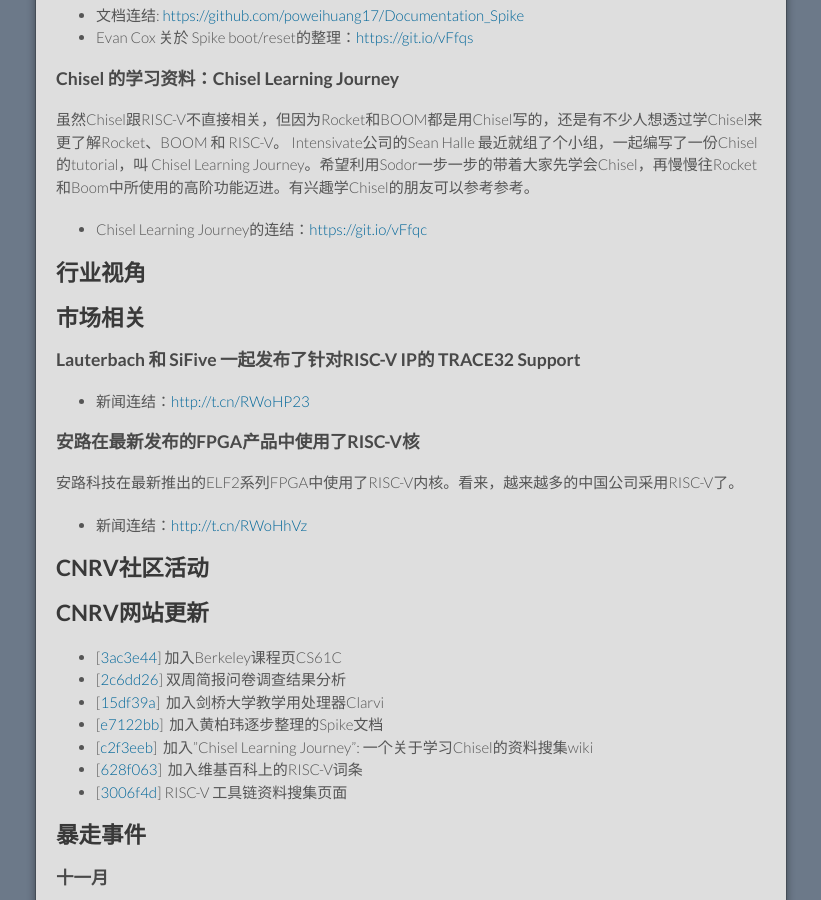
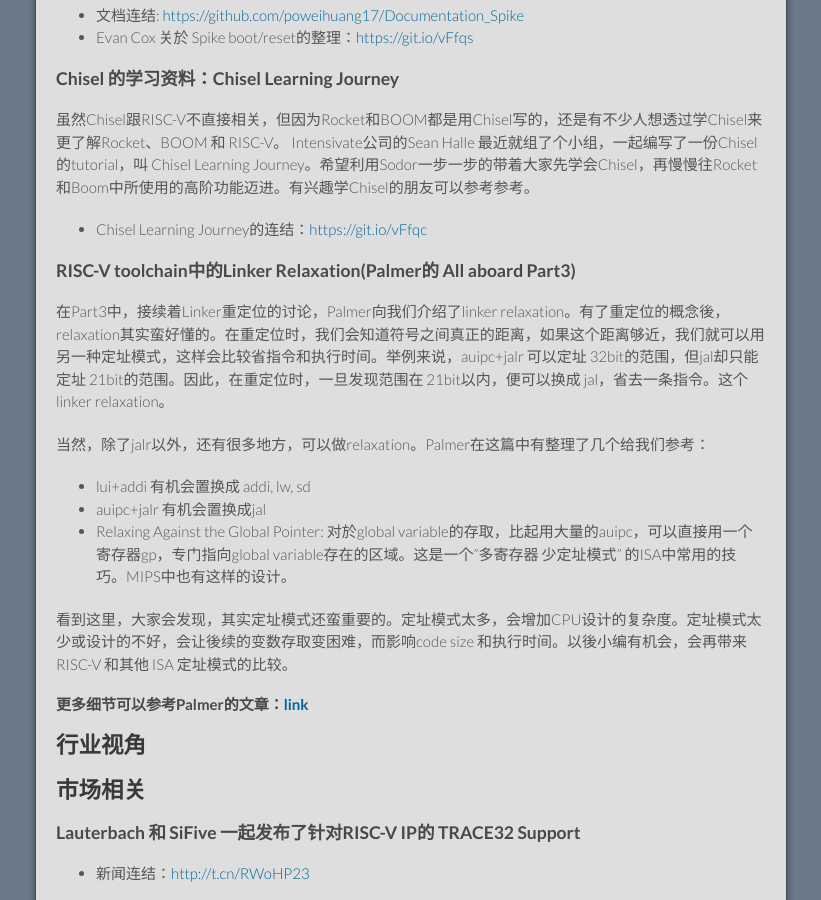
Before and after one commit to cnrv/home, a Jekyll site: the page built from bi-week-rpts/2017-10-26.md, in a window 1280 px wide and 900 px high, scrolled down 3797 px. Shown: the whole window, without its empty margins (229-1050 px from the left). Built offline with Jekyll 4.4.1, drawn with Linux system fonts in a browser that asks for light colours; Markdown is read by kramdown in place of the engine named in the settings; comment, search, counter and statistics services are not loaded; our own code applies the rules of GitHub Pages for plain Markdown files.

Commit message:
Add information for all aboard part3

```diff
--- a/bi-week-rpts/2017-10-26.md
+++ b/bi-week-rpts/2017-10-26.md
@@ -145,6 +145,20 @@
 
 - Chisel Learning Journey的连结：[https://git.io/vFfqc](https://github.com/librecores/riscv-sodor/wiki/Chisel-Learning-Journey)
 
+### RISC-V toolchain中的Linker Relaxation(Palmer的 All aboard Part3)
+
+在Part3中，接续着Linker重定位的讨论，Palmer向我们介绍了linker relaxation。有了重定位的概念後，relaxation其实蛮好懂的。在重定位时，我们会知道符号之间真正的距离，如果这个距离够近，我们就可以用另一种定址模式，这样会比较省指令和执行时间。举例来说，auipc+jalr 可以定址 32bit的范围，但jal却只能定址 21bit的范围。因此，在重定位时，一旦发现范围在 21bit以内，便可以换成 jal，省去一条指令。这个linker relaxation。
+
+当然，除了jalr以外，还有很多地方，可以做relaxation。Palmer在这篇中有整理了几个给我们参考：
+
+- lui+addi 有机会置换成 addi, lw, sd
+- auipc+jalr 有机会置换成jal
+- Relaxing Against the Global Pointer: 对於global variable的存取，比起用大量的auipc，可以直接用一个寄存器gp，专门指向global variable存在的区域。这是一个"多寄存器 少定址模式" 的ISA中常用的技巧。MIPS中也有这样的设计。
+
+看到这里，大家会发现，其实定址模式还蛮重要的。定址模式太多，会增加CPU设计的复杂度。定址模式太少或设计的不好，会让後续的变数存取变困难，而影响code size 和执行时间。以後小编有机会，会再带来 RISC-V 和其他 ISA 定址模式的比较。
+
+#### 更多细节可以参考Palmer的文章：[link](https://www.sifive.com/blog/2017/08/28/all-aboard-part-3-linker-relaxation-in-riscv-toolchain/)
+
 ## 行业视角
 
 ## 市场相关
```
